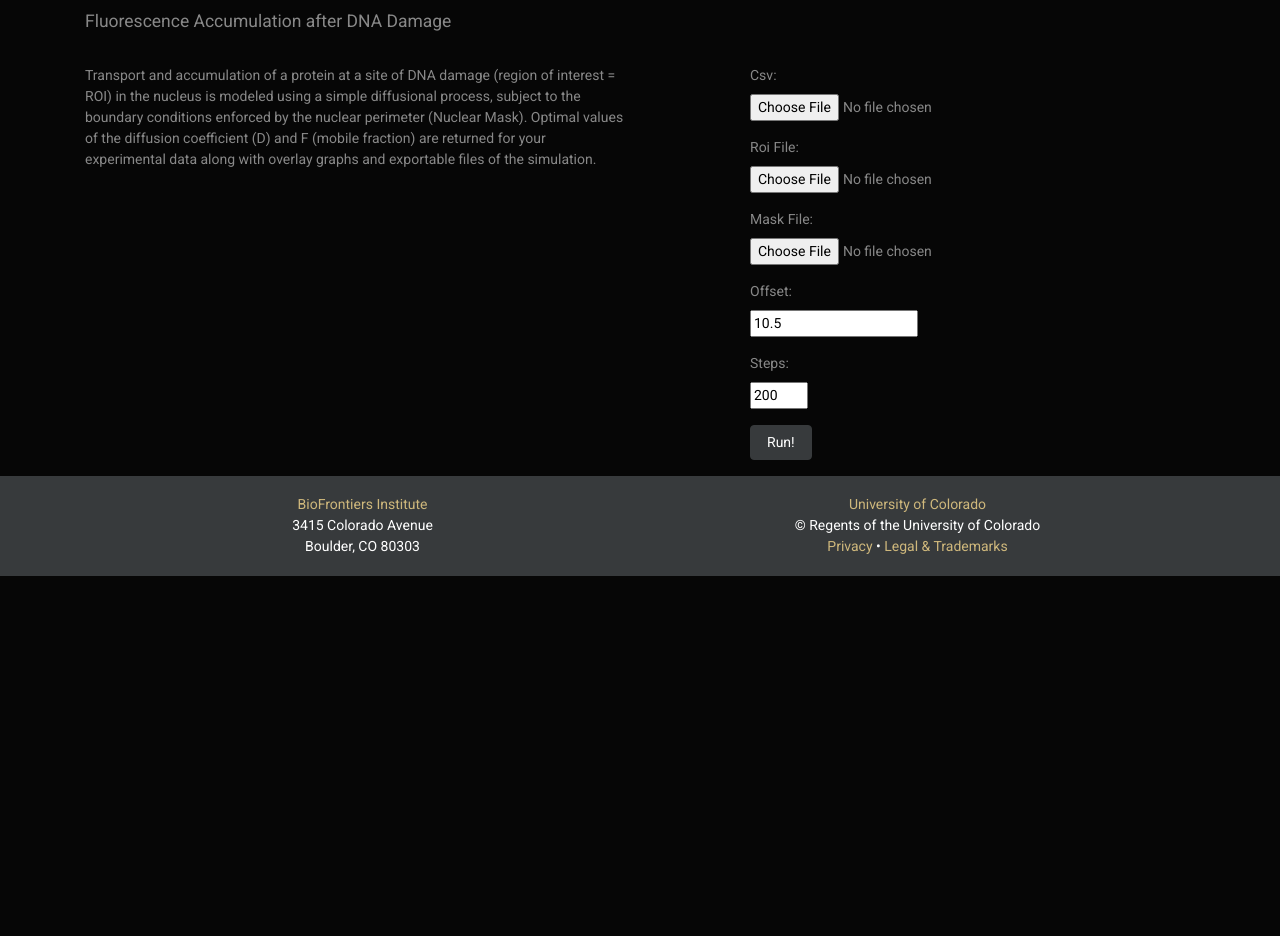
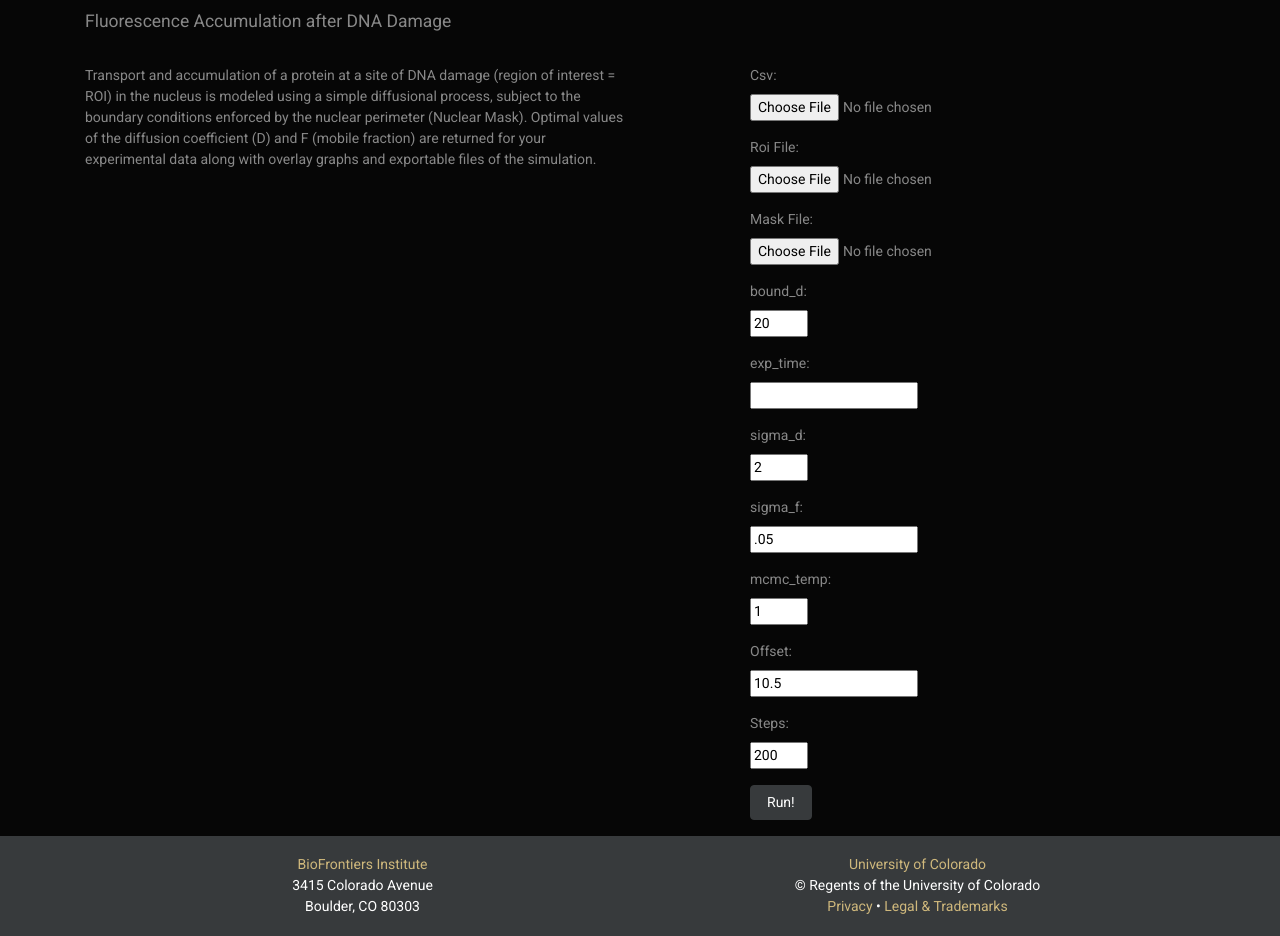
Before and after one commit to NCBI-Hackathons/McDiff, a Flask app: page / in a window 1280 px wide. Shown: the part 405-1341 px from the top of the page. Before the commit the page ends 981 px from the top, so only its background shows below. Run offline with Flask 2, Linux system fonts and the light colour scheme; some libraries are stand-ins or nearby versions.

Commit message:
full form

```diff
--- a/app/templates/index.html
+++ b/app/templates/index.html
@@ -29,7 +29,41 @@
       <br><span style="color: red;">[{{error}}]</span>
       {% endfor %}
     </p>
-
+    <p>
+      {{ form.bound_d.label }}: <br>
+      {{ form.bound_d() }}
+      {% for error in form.bound_d.errors %}
+      <br><span style="color: red;">[{{error}}]</span>
+      {% endfor %}
+    </p>
+    <p>
+      {{ form.exp_time.label }}: <br>
+      {{ form.exp_time() }}
+      {% for error in form.exp_time.errors %}
+      <br><span style="color: red;">[{{error}}]</span>
+      {% endfor %}
+    </p>
+    <p>
+      {{ form.sigma_d.label }}: <br>
+      {{ form.sigma_d() }}
+      {% for error in form.sigma_d.errors %}
+      <br><span style="color: red;">[{{error}}]</span>
+      {% endfor %}
+    </p>
+    <p>
+      {{ form.sigma_f.label }}: <br>
+      {{ form.sigma_f() }}
+      {% for error in form.sigma_f.errors %}
+      <br><span style="color: red;">[{{error}}]</span>
+      {% endfor %}
+    </p>
+    <p>
+      {{ form.mcmc_temp.label }}: <br>
+      {{ form.mcmc_temp() }}
+      {% for error in form.mcmc_temp.errors %}
+      <br><span style="color: red;">[{{error}}]</span>
+      {% endfor %}
+    </p>
     <p>
       {{ form.offset.label }}: <br>
       {{ form.offset() }}
```
